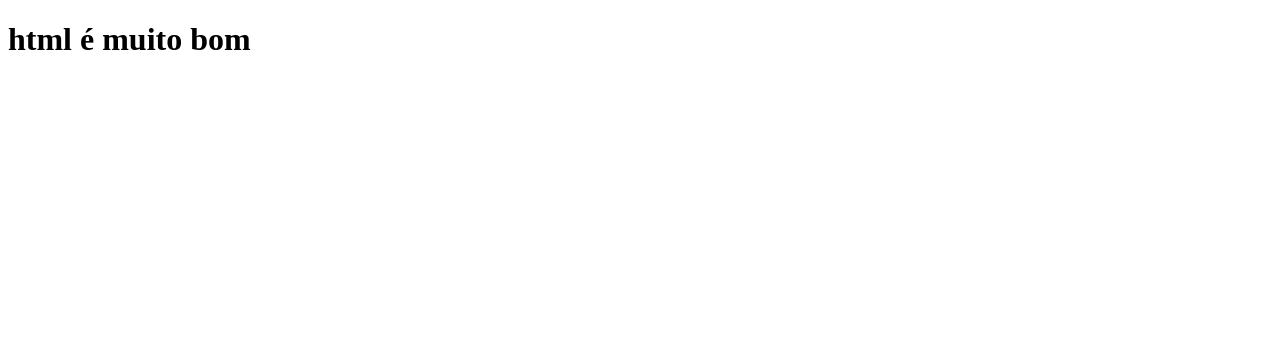
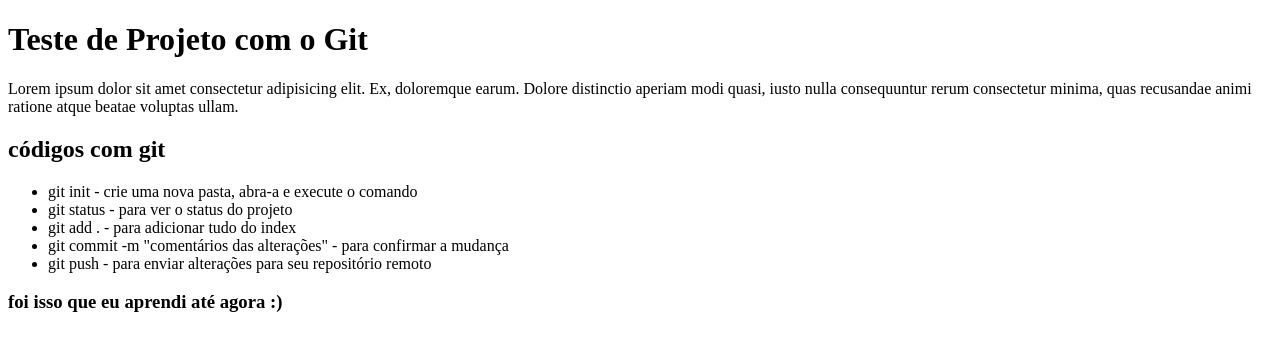
Before and after one commit to Sp3cc/git_kenzie, a plain HTML site: page index.html in a window 1280 px wide. Drawn offline with Linux system fonts and the light colour scheme.

Commit message:
transformação para dicas git

```diff
--- a/index.html
+++ b/index.html
@@ -1,5 +1,5 @@
 <!DOCTYPE html>
-<html lang="en">
+<html lang="pt-br">
 <head>
     <meta charset="UTF-8">
     <meta http-equiv="X-UA-Compatible" content="IE=edge">
@@ -7,6 +7,20 @@
     <title>projeto git</title>
 </head>
 <body>
-    <h1>html é muito bom</h1>
+    <h1>Teste de Projeto com o Git</h1>
+    <p>
+        Lorem ipsum dolor sit amet consectetur adipisicing elit. Ex, doloremque earum. Dolore distinctio aperiam modi quasi, iusto nulla consequuntur rerum consectetur minima, quas recusandae animi ratione atque beatae voluptas ullam.
+    </p>
+    <h2>códigos com git</h2>
+    <ul>
+
+        <li>git init - crie uma nova pasta, abra-a e execute o comando</li>
+        <li>git status - para ver o status do projeto</li>
+        <li>git add . - para adicionar tudo do index</li>
+        <li>git commit -m "comentários das alterações" - para confirmar a mudança</li>
+        <li>git push - para enviar alterações para seu repositório remoto</li>
+
+    </ul>
+    <h3>foi isso que eu aprendi até agora :)</h3>
 </body>
 </html>
```
